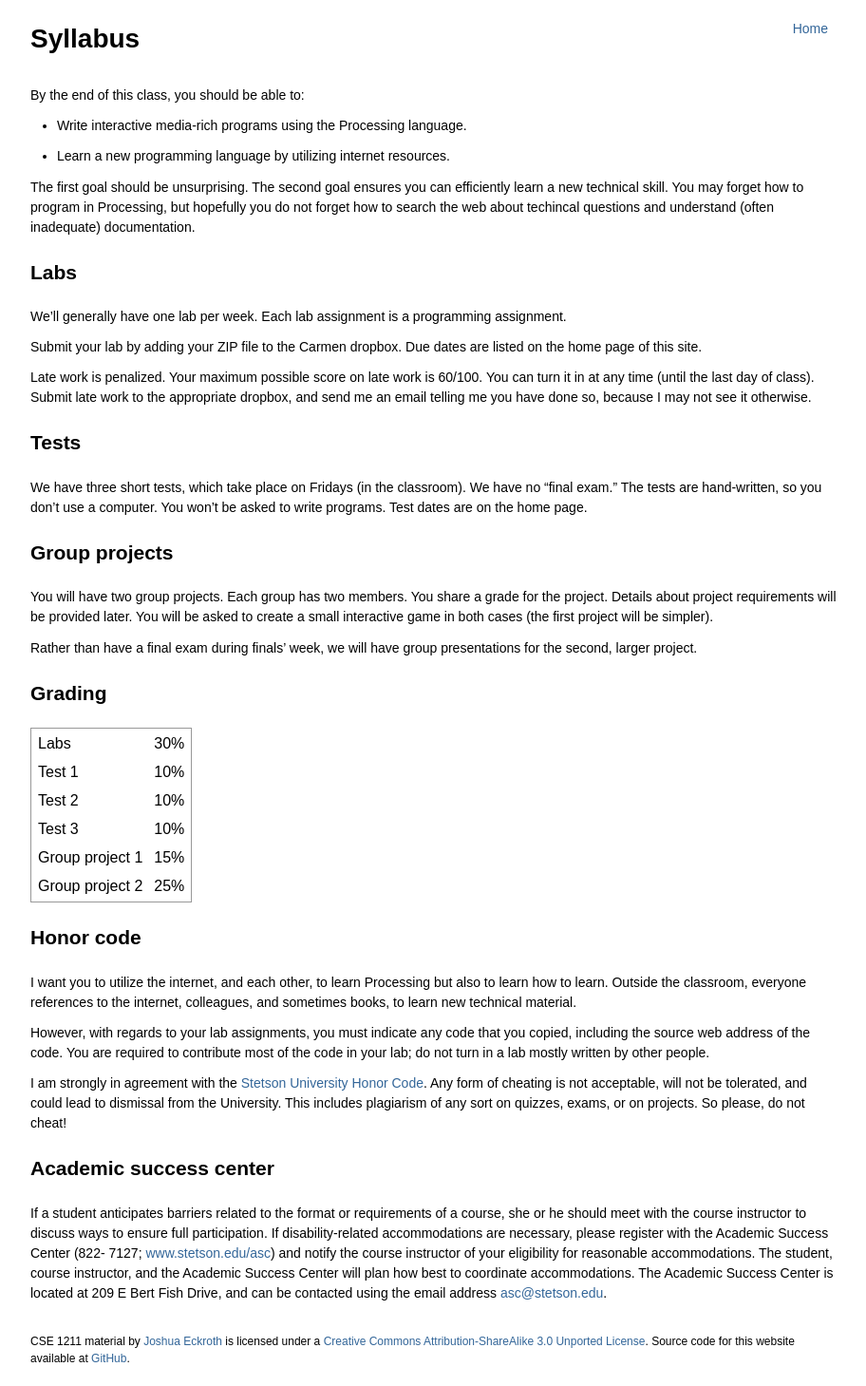
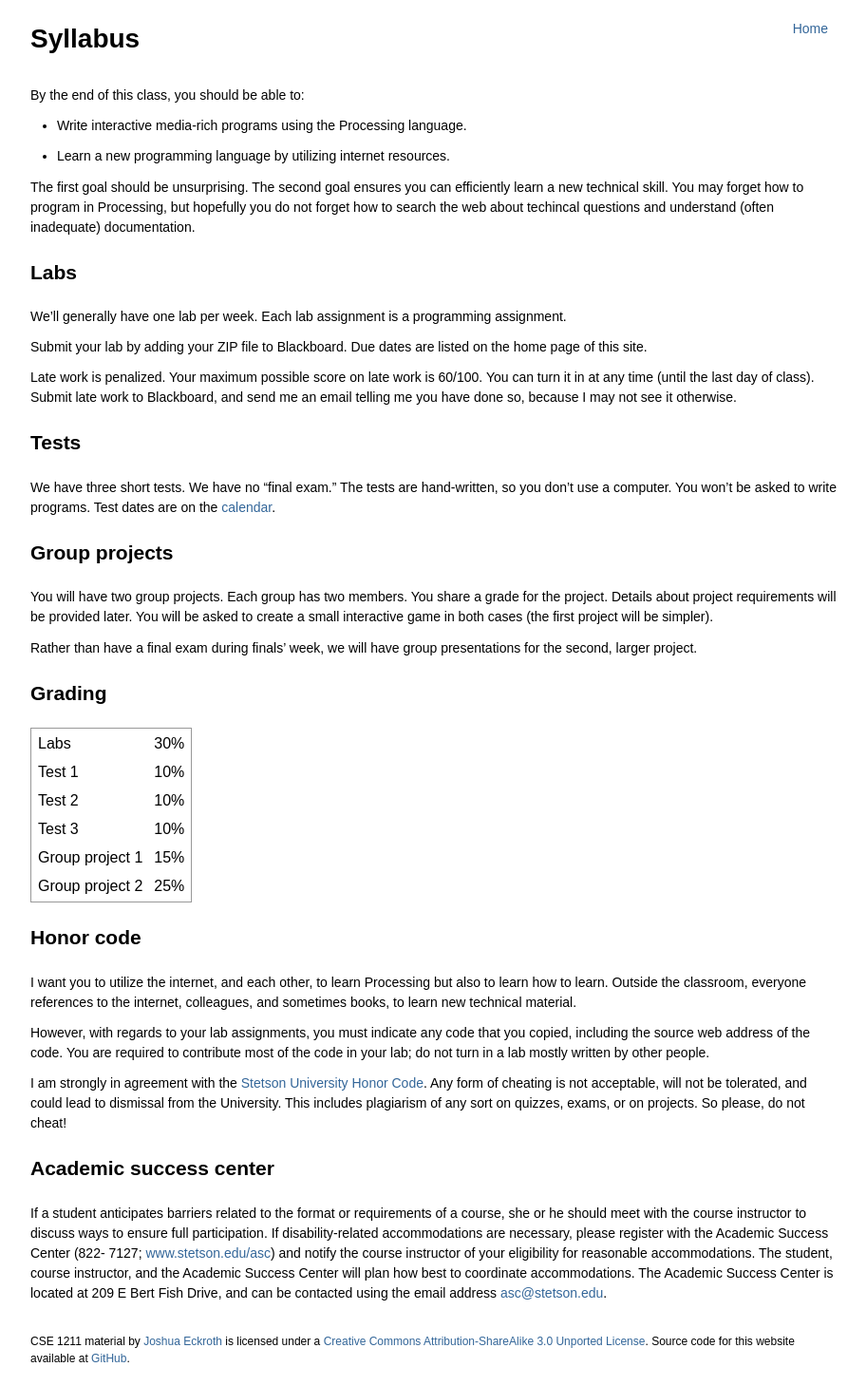
Before and after one commit to joshuaeckroth/csci111-website, a Jekyll site: the page built from guides/_posts/2014-08-10-syllabus.markdown, in a window 1280 px wide. Shown: the whole page at 95% size, without its empty margins (183-1095 px from the left). Built offline with Jekyll 4.4.1, drawn with Linux system fonts in a browser that asks for light colours; Markdown is read by kramdown in place of the engine named in the settings; comment, search, counter and statistics services are not loaded.

Commit message:
Updated syllabus for Stetson-specific stuff.

```diff
--- a/guides/_posts/2014-08-10-syllabus.markdown
+++ b/guides/_posts/2014-08-10-syllabus.markdown
@@ -23,20 +23,20 @@ documentation.
 We'll generally have one lab per week. Each lab assignment is a
 programming assignment.
 
-Submit your lab by adding your ZIP file to the Carmen dropbox. Due
-dates are listed on the home page of this site.
+Submit your lab by adding your ZIP file to Blackboard. Due dates are
+listed on the home page of this site.
 
 Late work is penalized. Your maximum possible score on late work is
 60/100. You can turn it in at any time (until the last day of
-class). Submit late work to the appropriate dropbox, and send me an
-email telling me you have done so, because I may not see it otherwise.
+class). Submit late work to Blackboard, and send me an email telling
+me you have done so, because I may not see it otherwise.
 
 ## Tests
 
-We have three short tests, which take place on Fridays (in the
-classroom). We have no "final exam." The tests are hand-written, so
-you don't use a computer. You won't be asked to write programs. Test
-dates are on the home page.
+We have three short tests. We have no "final exam." The tests are
+hand-written, so you don't use a computer. You won't be asked to write
+programs. Test dates are on the
+[calendar](/guides/2014-08-11-calendar.html).
 
 ## Group projects
 
```
